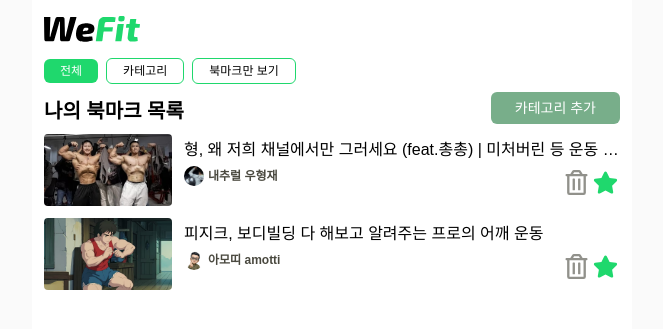
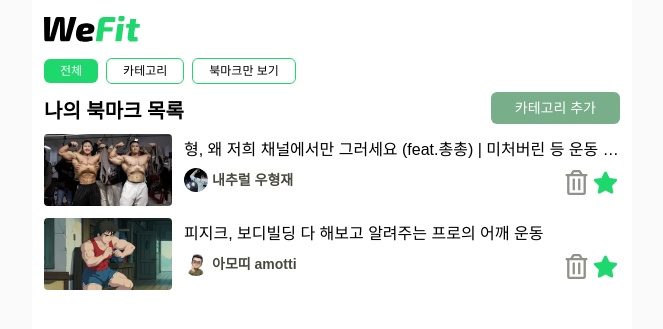
Before and after one commit to park-chan-hui/toy-project3-team2-wefit, a React (Vite) app: page /bookmark in a window 1280 px wide. Shown: the top 329 px of the page, without its empty margins (308-971 px from the left). Built offline with nearby package versions, Linux system fonts and the light colour scheme.

Commit message:
refactor: simple-profile size props 추가

```diff
--- a/src/components/bookmark/BookmarkItem.tsx
+++ b/src/components/bookmark/BookmarkItem.tsx
@@ -33,8 +33,10 @@ const BookmarkItem = ({
             {title}
           </p>
         </Link>
-        <div className="flex w-full flex-row justify-between">
-          {userData && <SimpleProfile {...userData} />}
+        <div className="flex w-full flex-row items-center justify-between">
+          {userData && (
+            <SimpleProfile {...userData} imageSize="large" textSize="small" />
+          )}
           <BookmarkStatus
             {...{ like_heart, comments, created_at, is_bookmarked }}
           />
--- a/src/components/simple-profile/SimpleProfile.tsx
+++ b/src/components/simple-profile/SimpleProfile.tsx
@@ -1,29 +1,55 @@
 import { Link } from 'react-router-dom';
 import { CgProfile } from 'react-icons/cg';
-
 import { UserProps } from '@/types/user';
 
 type SimpleProfileProps = Pick<
   UserProps,
   'user_id' | 'user_image' | 'nickname'
->;
+> & {
+  imageSize?: 'small' | 'medium' | 'large';
+  textSize?: 'small' | 'medium' | 'large';
+};
+
+type SizeStyles = {
+  small: string;
+  medium: string;
+  large: string;
+};
+
+const imageSizeStyles: SizeStyles = {
+  small: 'h-4 w-4',
+  medium: 'h-5 w-5',
+  large: 'h-6 w-6',
+};
+
+const textSizeStyles: SizeStyles = {
+  small: 'text-small',
+  medium: 'text-medium',
+  large: 'text-large',
+};
 
 const SimpleProfile = (userData: SimpleProfileProps) => {
+  const { imageSize = 'medium', textSize = 'small' } = userData; // props로 값을 설정하지 않을 때 기본값
+
   return (
     <Link to={`/author/${userData.user_id}`} className="inline-block">
       <div className="flex items-center gap-1">
-        <div className="flex h-5 w-5 justify-center overflow-auto rounded-full border border-none">
+        <div
+          className={`flex justify-center overflow-auto rounded-full border border-none`}
+        >
           {userData.user_image ? (
             <img
               src={userData.user_image}
               alt="프로필사진"
-              className="object-cover"
+              className={`object-cover ${imageSizeStyles[imageSize]}`}
             />
           ) : (
             <CgProfile size={20} />
           )}
         </div>
-        <div className="text-gray-700 text-xs font-semibold">
+        <div
+          className={`text-gray-700 font-semibold ${textSizeStyles[textSize]}`}
+        >
           {userData.nickname || '데이터가 없습니다.'}
         </div>
       </div>
```
